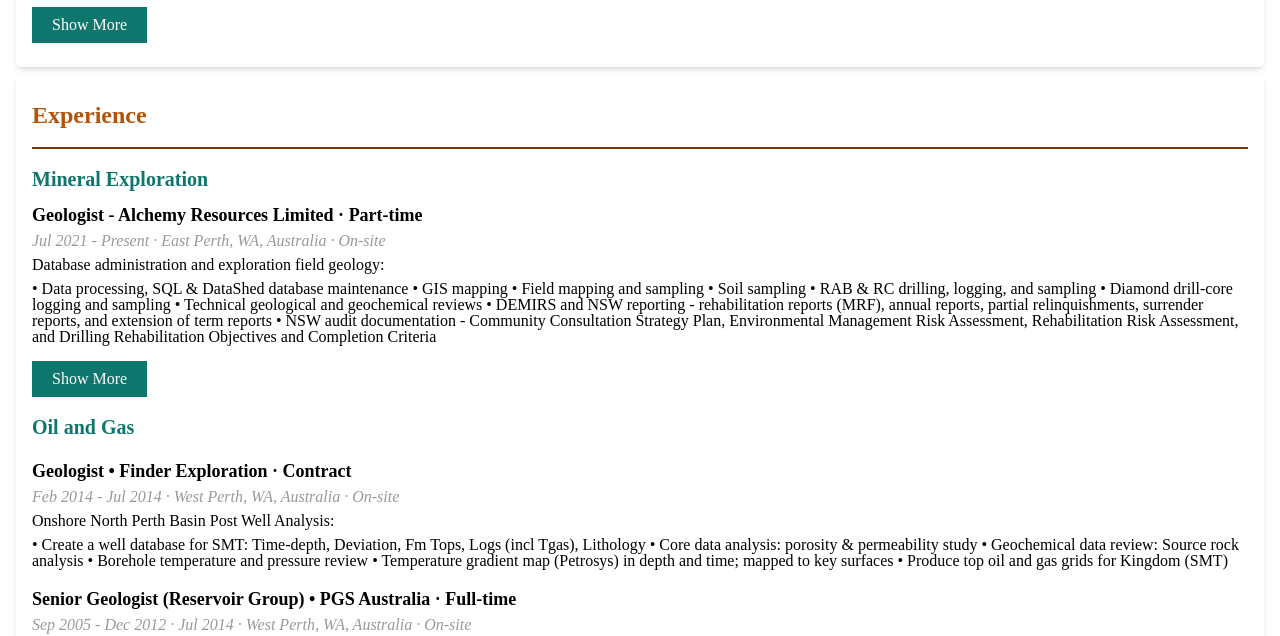
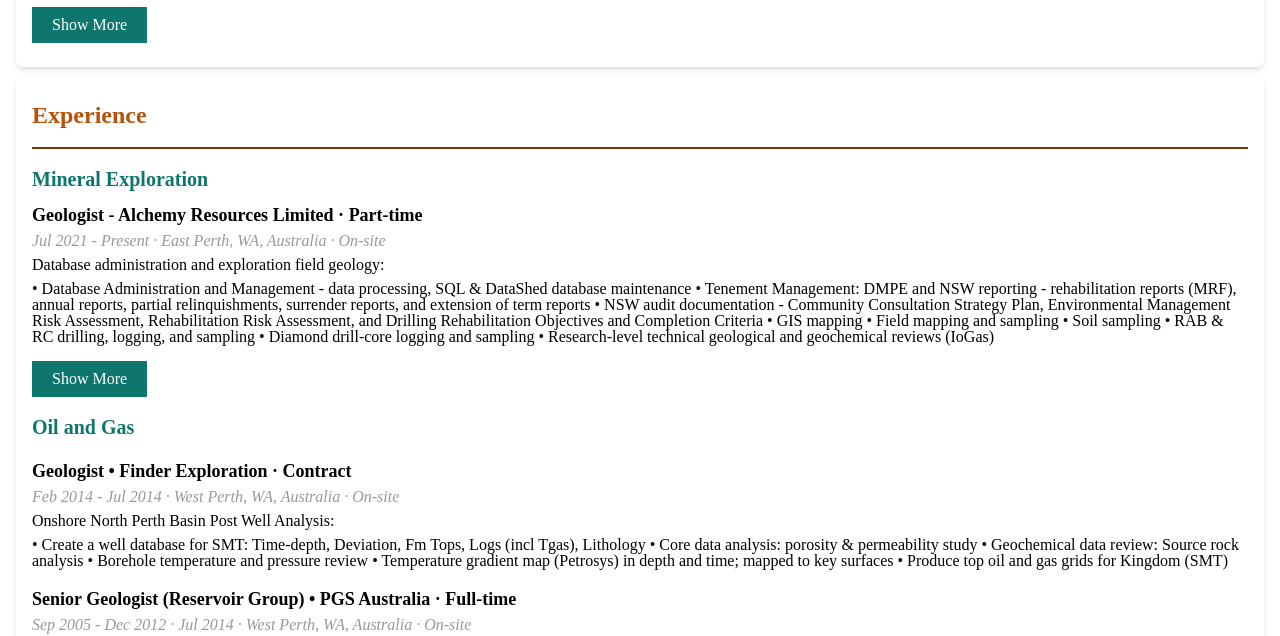
Before and after one commit to ALP2023/C4Prog-WT-PROJ-AP, a website built with Parcel: page resume.html in a window 1280 px wide. Shown: the part 461-1097 px from the top of the page. Built offline with nearby package versions, Linux system fonts and the light colour scheme.

Commit message:
Update resume.html
Updated current job roles at Alchemy

```diff
--- a/resume.html
+++ b/resume.html
@@ -70,15 +70,15 @@
             Jul 2021 - Present · East Perth, WA, Australia · On-site</p>
         <p class = "mb-2"> Database administration and exploration field geology:</p>
         <p class = "mb-4">
-            • Data processing, SQL & DataShed database maintenance
+            • Database Administration and Management - data processing, SQL & DataShed database maintenance
+            • Tenement Management: DMPE and NSW reporting - rehabilitation reports (MRF), annual reports, partial relinquishments, surrender reports, and extension of term reports
+            • NSW audit documentation - Community Consultation Strategy Plan, Environmental Management Risk Assessment, Rehabilitation Risk Assessment, and Drilling Rehabilitation Objectives and Completion Criteria
             • GIS mapping
             • Field mapping and sampling
             • Soil sampling
             • RAB & RC drilling, logging, and sampling
             • Diamond drill-core logging and sampling
-            • Technical geological and geochemical reviews
-            • DEMIRS and NSW reporting - rehabilitation reports (MRF), annual reports, partial relinquishments, surrender reports, and extension of term reports
-            • NSW audit documentation - Community Consultation Strategy Plan, Environmental Management Risk Assessment, Rehabilitation Risk Assessment, and Drilling Rehabilitation Objectives and Completion Criteria </p>
+            • Research-level technical geological and geochemical reviews (IoGas) </p>
         <div id="showMoreContent1">
             <h4 class="font-bold text-lg mt-4 mb-1">Geologist - Hamersley Iron Pty Ltd · Contract </h4>
             <p class = "italic mb-2" style="color: #999999; font-size: medium; font-style: italic;" >
```
